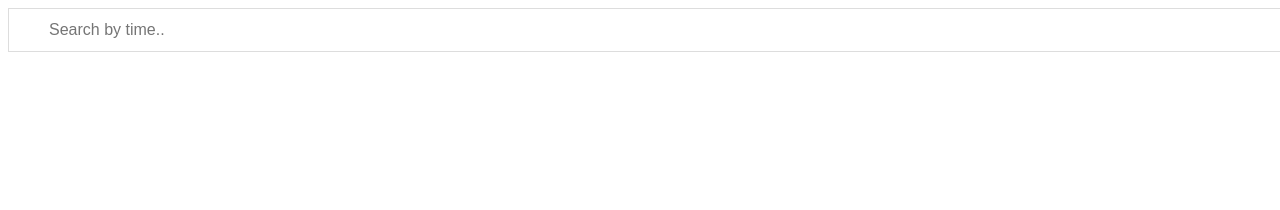
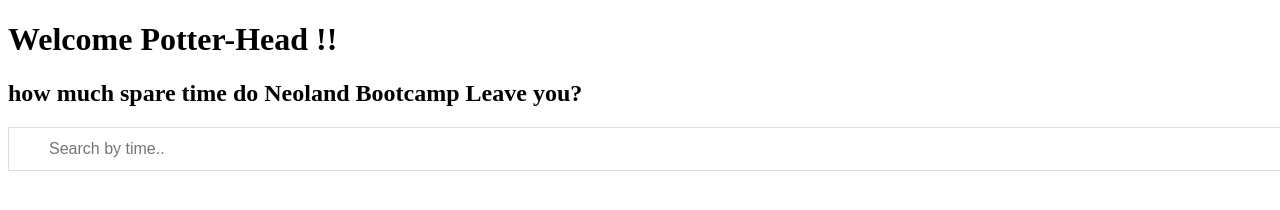
Before and after one commit to EABR986/HARRY-MOVIES, a website built with Vite: page Harry-Potter-Movies/index.html in a window 1280 px wide. Shown: the top 210 px of the page. Built offline with nearby package versions, Linux system fonts and the light colour scheme; files whose address does not match are found by name.

Commit message:
feat: agregado los mensjaes en html y en e input

```diff
--- a/Harry-Potter-Movies/components/input/input.js
+++ b/Harry-Potter-Movies/components/input/input.js
@@ -16,6 +16,7 @@
     if(myDuration >= film.duration ) {
 
         const listFilm = `
+            <h2> This is a movie you could watch in your spare time !!</h2>
             <div class="flex relative">
                 <img alt="harry potter poster" class="poster"
                 src=${film.poster}>
--- a/Harry-Potter-Movies/index.html
+++ b/Harry-Potter-Movies/index.html
@@ -4,9 +4,11 @@
     <meta charset="UTF-8" />
     <meta name="viewport" content="width=device-width, initial-scale=1.0" />
 
-    <title>Vite App</title>
+    <title>Welcome Potter-Head !!</title>
   </head>
   <body>
+    <h1>Welcome Potter-Head !!</h1>
+    <h2> how much spare time do Neoland Bootcamp Leave you?</h2>
     <div id="">
     <input type="text" id="myInput" placeholder="Search by time..">
     </div>
```
